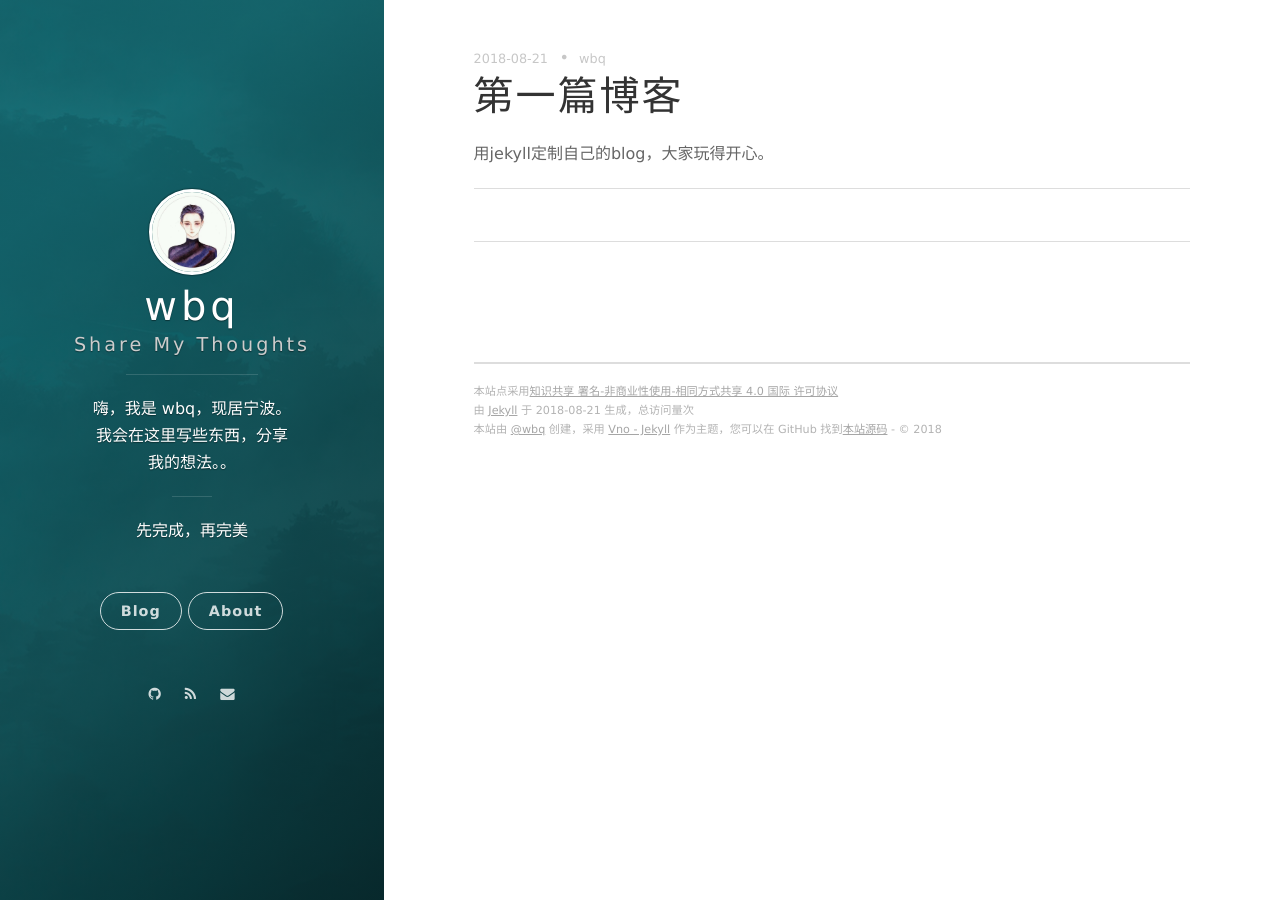
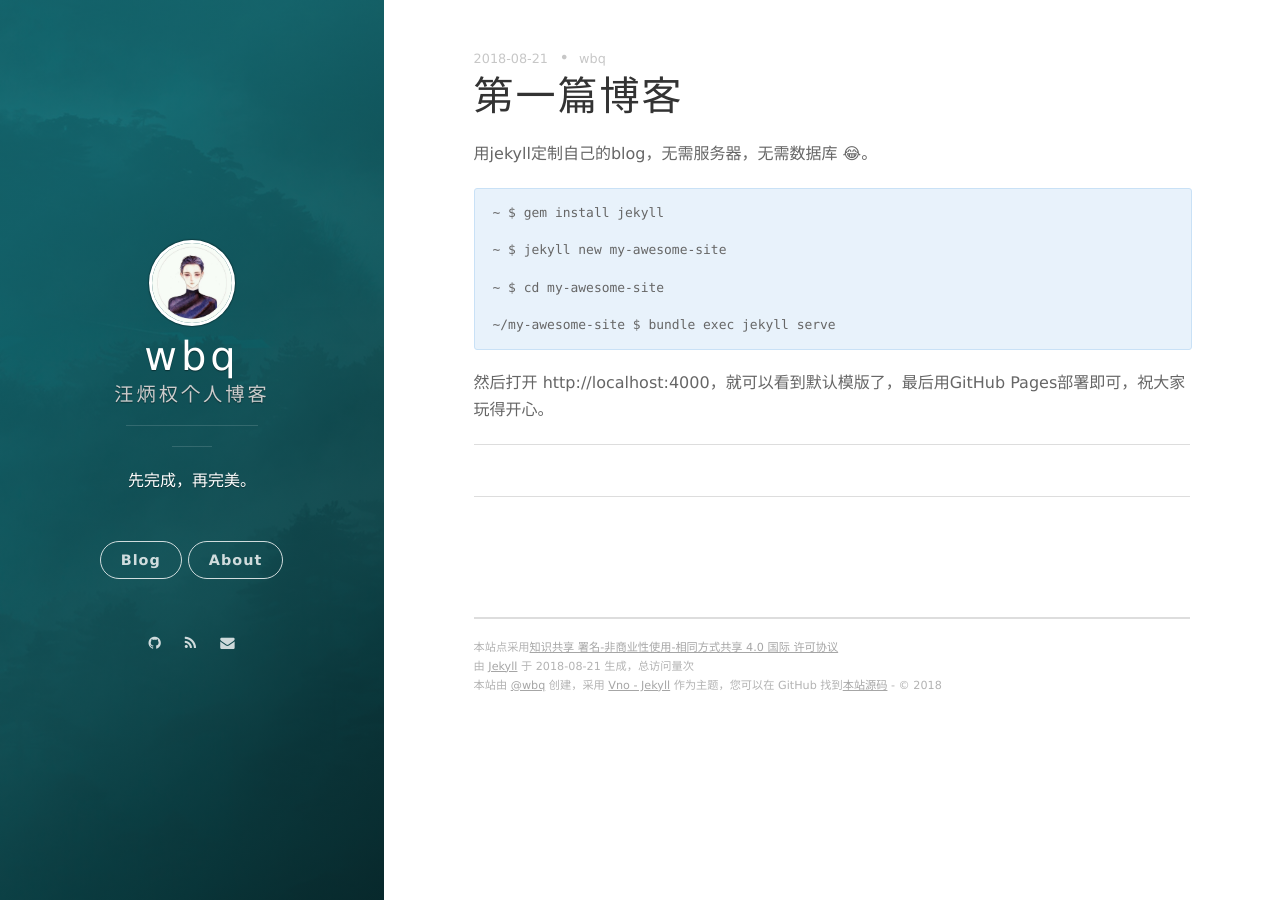
Before and after one commit to Wbqqqq/Wbqqqq.github.io, a Jekyll site: the page built from _posts/2018-08-21-firstblog.md, in a window 1280 px wide. Built offline with Jekyll 4.4.1, drawn with Linux system fonts in a browser that asks for light colours; nearby versions of some CDN libraries; comment, search, counter and statistics services are not loaded.

Commit message:
no message

````diff
--- a/_config.yml
+++ b/_config.yml
@@ -1,8 +1,8 @@
 # Basic
 title: wbq
-subtitle: Share My Thoughts
-welcome_message: <a href="https://www.baidu.com/" target="_blank">先完成，再完美</a>
-description: 嗨，我是 wbq，现居宁波。我会在这里写些东西，分享我的想法。。
+subtitle: 汪炳权个人博客
+welcome_message: 先完成，再完美。
+#description: 嗨，我是 wbq，现居宁波。我会在这里写些东西，分享我的想法。\n
 creator: <a href="https://github.com/Wbqqqq">@wbq</a>
 
 url: "http://v2ambition.com"
--- a/_posts/2018-08-21-firstblog.md
+++ b/_posts/2018-08-21-firstblog.md
@@ -5,4 +5,16 @@
 tags: wbq
 ---
 
-用jekyll定制自己的blog，大家玩得开心。
+用jekyll定制自己的blog，无需服务器，无需数据库 😂。
+
+```code
+~ $ gem install jekyll
+
+~ $ jekyll new my-awesome-site
+
+~ $ cd my-awesome-site
+
+~/my-awesome-site $ bundle exec jekyll serve
+```
+
+然后打开 http://localhost:4000，就可以看到默认模版了，最后用GitHub Pages部署即可，祝大家玩得开心。
````
Also changed, not shown: 4 other files.
